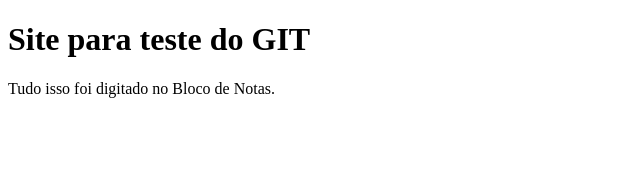
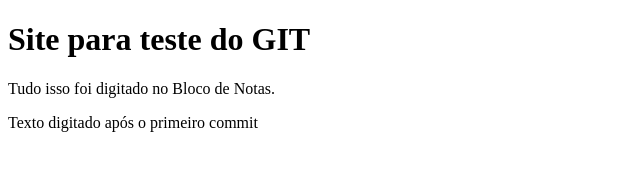
Before and after one commit to wiponkgkkk/Teste-Git-Comandos, a plain HTML site: page index.html in a window 1280 px wide. Shown: the whole page, without its empty margins (0-640 px from the left). Drawn offline with Linux system fonts and the light colour scheme.

Commit message:
Segundo Commit

```diff
--- a/index.html
+++ b/index.html
@@ -7,5 +7,6 @@
 	<body>
 		<h1> Site para teste do GIT </h1>
 		<p>Tudo isso foi digitado no Bloco de Notas.</p>
+		<p> Texto digitado após o primeiro commit</p>
 	</body>
 </html>
```
